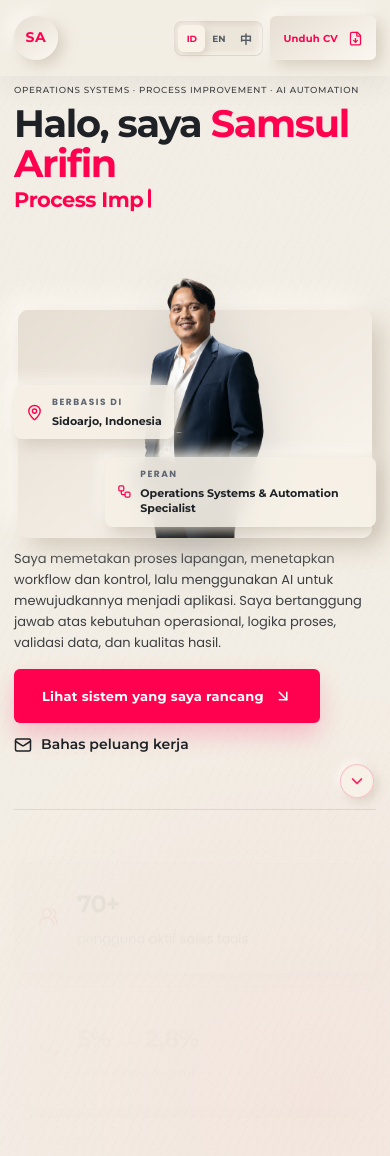
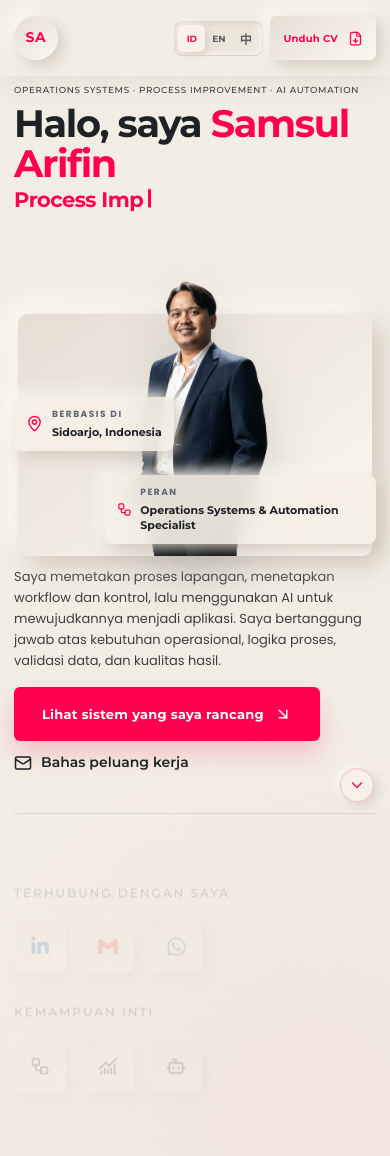
Before and after one commit to LordKarbit/portofolio, a Next.js app: page / in a window 390 px wide. Shown: the top 1156 px of the page. Built offline with nearby package versions, Linux system fonts and the light colour scheme; no server answers; the database is empty.

Commit message:
Move mobile quick links and enlarge hero portrait

```diff
--- a/app/globals.css
+++ b/app/globals.css
@@ -522,6 +522,7 @@ main { overflow: clip; }
   border-bottom: 1px solid var(--line);
 }
 .scroll-cue { display: none; }
+.mobile-quick-links { display: none; }
 .hero-copy { min-width: 0; }
 .kicker,
 .eyebrow,
@@ -988,7 +989,7 @@ a.quick-icon:hover { color: #fff; background: var(--gradient-hover); transform:
   .language-switcher { padding: 3px; }
   .language-switcher button { min-width: 27px; height: 27px; padding-inline: 5px; font-size: 9px; }
   .header-actions > .button { min-height: 44px; padding-inline: 13px; font-size: 10px; }
-  .hero { min-height: auto; padding-block: 8px 52px; gap: 8px; }
+  .hero { min-height: auto; padding-block: 8px 38px; gap: 8px; }
   .hero-copy { display: contents; }
   .kicker { grid-row: 1; }
   .hero h1 { grid-row: 2; }
@@ -1030,7 +1031,7 @@ a.quick-icon:hover { color: #fff; background: var(--gradient-hover); transform:
     backdrop-filter: blur(8px);
     animation: scroll-cue-float 1.8s ease-in-out infinite;
   }
-  .portrait-wrap { min-height: 292px; }
+  .portrait-wrap { min-height: 310px; }
   .portrait-card { width: 100%; height: calc(100% + 22px); }
   .portrait-label { gap: 9px; padding: 10px 12px; }
   .portrait-label span { font-size: 9px; }
@@ -1038,6 +1039,13 @@ a.quick-icon:hover { color: #fff; background: var(--gradient-hover); transform:
   .portrait-label-role { right: 0; bottom: 4%; max-width: 75%; }
   .portrait-label-location { bottom: 34%; left: 0; max-width: 58%; }
   .proof-bar { padding-bottom: 82px; }
+  .mobile-quick-links {
+    padding-block: 42px 48px;
+    display: grid;
+    grid-template-columns: 1fr;
+    gap: 30px;
+  }
+  .mobile-quick-links .quick-icon { width: 52px; height: 52px; }
   .proof-grid { grid-template-columns: 1fr; gap: 16px; }
   .proof-item,
   .proof-item:first-child,
--- a/app/page.tsx
+++ b/app/page.tsx
@@ -178,6 +178,30 @@ export default async function HomePage({ searchParams }: HomePageProps) {
       </section>
 
       <section className="proof-bar" id="proof" aria-label={copy.proofAria}>
+        <div className="shell mobile-quick-links">
+          <div className="quick-link-group">
+            <p>{copy.hero.connect}</p>
+            <div>
+              <a className="quick-icon quick-icon-linkedin" href={currentProfile.linkedin} target="_blank" rel="noreferrer" aria-label="LinkedIn" title="LinkedIn">
+                <FaLinkedinIn size={20} aria-hidden="true" />
+              </a>
+              <a className="quick-icon quick-icon-gmail" href={`mailto:${currentProfile.email}`} aria-label="Gmail" title="Gmail">
+                <SiGmail size={20} aria-hidden="true" />
+              </a>
+              <a className="quick-icon quick-icon-whatsapp" href={whatsappHref} target="_blank" rel="noreferrer" aria-label="WhatsApp" title="WhatsApp">
+                <FaWhatsapp size={21} aria-hidden="true" />
+              </a>
+            </div>
+          </div>
+          <div className="quick-link-group">
+            <p>{copy.hero.strengths}</p>
+            <div>
+              <span className="quick-icon" title="Process mapping"><Workflow size={20} aria-hidden="true" /></span>
+              <span className="quick-icon" title="Operational control"><ChartNoAxesCombined size={20} aria-hidden="true" /></span>
+              <span className="quick-icon" title="AI-assisted delivery"><Bot size={20} aria-hidden="true" /></span>
+            </div>
+          </div>
+        </div>
         <div className="shell proof-grid">
           {proofPoints.map((item, index) => {
             const Icon = proofIcons[index] ?? Sparkles;
```
